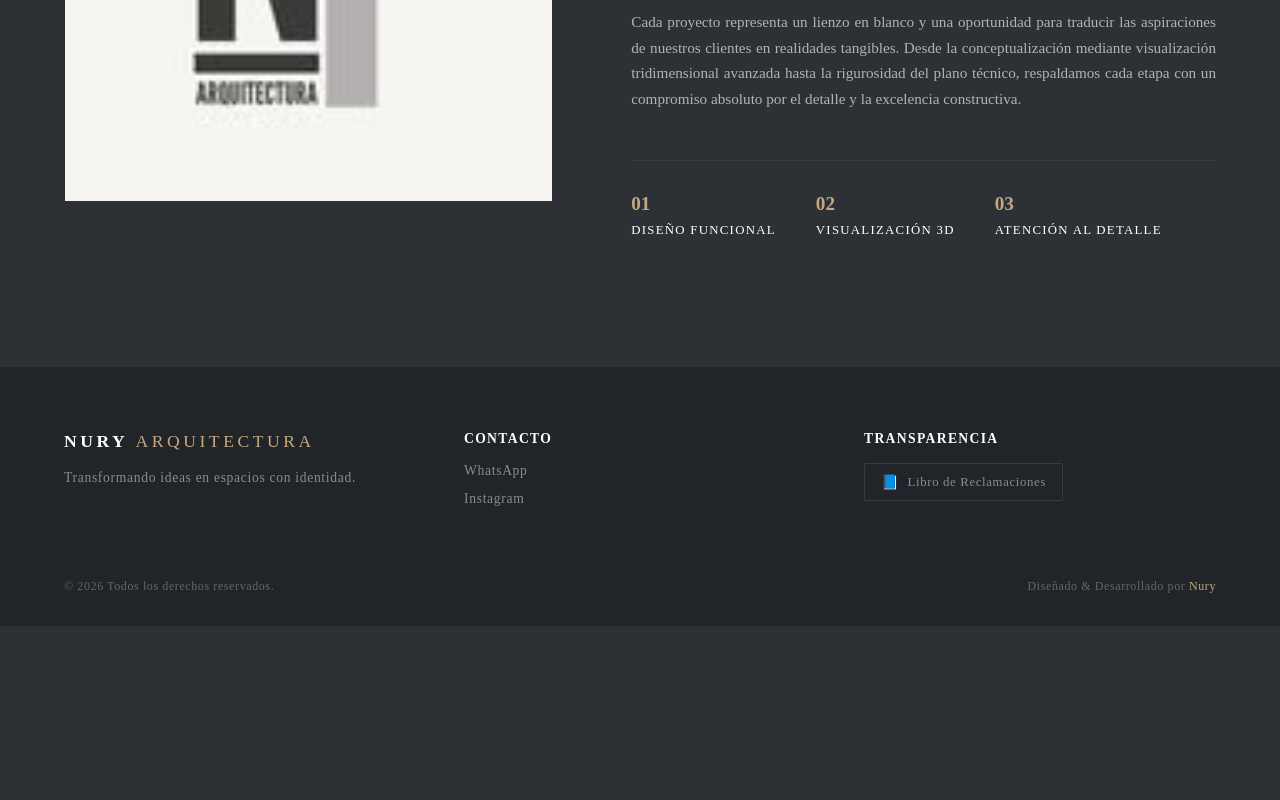
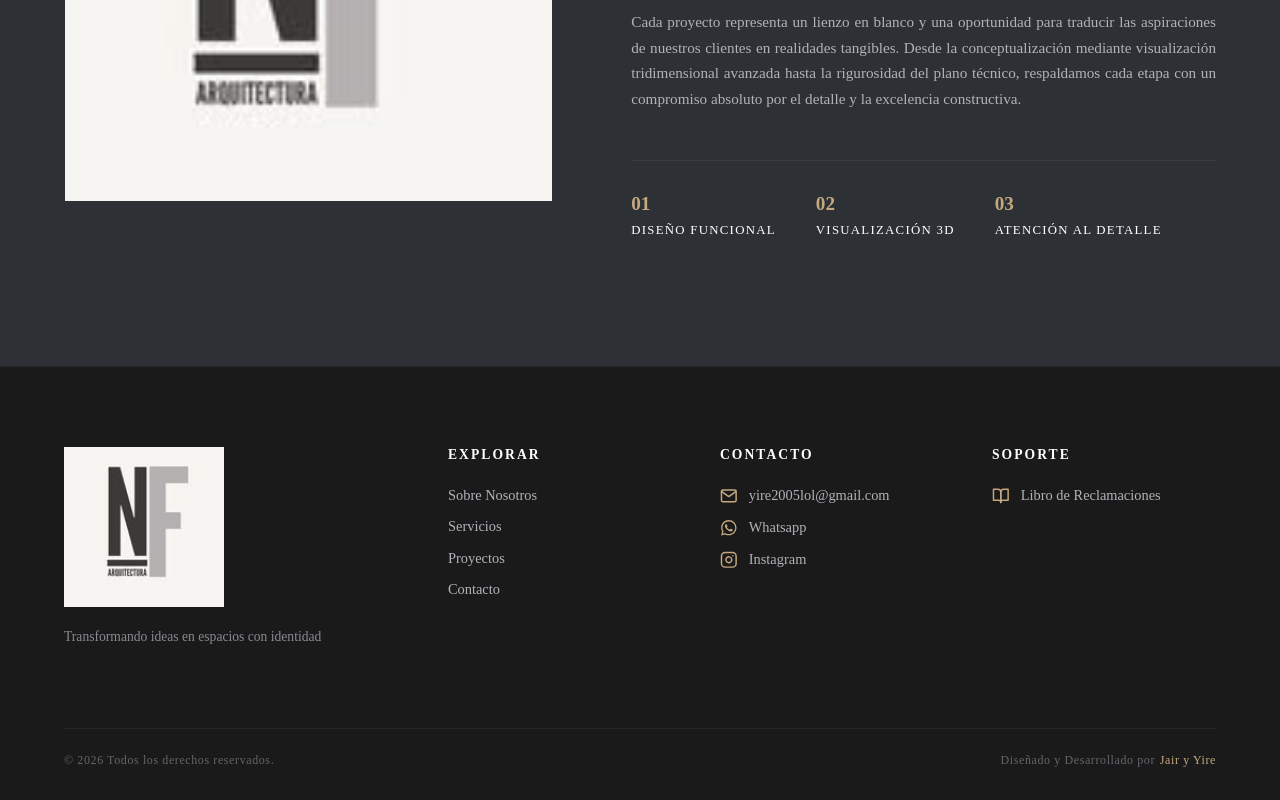
Before and after one commit to yire444/nury_proyecto, a React (Vite) app: page / in a window 1280 px wide. Shown: the part 428-1228 px from the top of the page. Before the commit the page ends 1054 px from the top, so only its background shows below. Built offline with nearby package versions, Linux system fonts and the light colour scheme.

Commit message:
feat: optimizacion de navbar y footer con global y libro de reclamaciones

```diff
--- a/package.json
+++ b/package.json
@@ -11,7 +11,8 @@
   },
   "dependencies": {
     "react": "^19.2.6",
-    "react-dom": "^19.2.6"
+    "react-dom": "^19.2.6",
+    "react-icons": "^5.6.0"
   },
   "devDependencies": {
     "@eslint/js": "^10.0.1",
--- a/src/components/About.jsx
+++ b/src/components/About.jsx
@@ -1,20 +1,22 @@
 import React from 'react';
 import '../styles/About.css';
 import logoEmpresa from '../assets/logo_img.jpg';
+import { FiBookOpen, FiMail, FiMapPin, FiInstagram } from 'react-icons/fi';
+import { FaWhatsapp } from 'react-icons/fa';
 
 const About = () => {
     return (
         <section id="sobre-mi" className="about-container">
             <div className="about-content">
 
-                {/* Columna Izquierda: Imagen Conceptual o Retrato */}
+                {/*Logo*/}
                 <div className="about-image">
                     <div className="about-img-logo">
-                        <img src={logoEmpresa} alt="Logo Nury Arquitectura" />
+                        <img src={logoEmpresa} alt="Imagen no encontrada" />
                     </div>
                 </div>
 
-                {/* Columna Derecha: El Mensaje y Filosofía */}
+                {/*Descripcion*/}
                 <div className="about-text-content">
                     <span className="about-subtitle">Filosofía & Enfoque</span>
                     <h2 className="about-title">Creando espacios con alma y precisión técnica</h2>
--- a/src/components/Footer.jsx
+++ b/src/components/Footer.jsx
@@ -1,48 +1,106 @@
 import React from 'react';
 import '../styles/Footer.css';
+import logoCompany from '../assets/logo_img.jpg';
+import { navMenu } from './Navbar';
+import { FiBookOpen, FiMail, FiMapPin, FiInstagram } from 'react-icons/fi';
+import { FaWhatsapp } from 'react-icons/fa';
+
+export const listContacs = [
+    {
+        id: 1,
+        text: 'yire2005lol@gmail.com',
+        url: 'mailto:yire2005lol@gmail.com',
+        icon: <FiMail />,
+        esExterno: false
+    },
+
+    {
+        id: 2,
+        text: 'Whatsapp',
+        url: 'https://wa.me/915214147',
+        icon: <FaWhatsapp />,
+        esExterno: true
+    },
+
+    {
+        id: 3,
+        text: 'Instagram',
+        url: 'https://www.instagram.com/nf_arquitectura?igsh=MW5uanNqMDZlbHk3aw==',
+        icon: <FiInstagram />,
+        esExterno: true
+    }
+]
+
 
 const Footer = () => {
-    const anioActual = new Date().getFullYear();
+
+    const currentYear = new Date().getFullYear();
 
     return (
-        <footer className="footer-container">
-            <div className="footer-content">
+        <footer className="footer">
 
-                {/* Bloque 1: Marca de la Arquitecta */}
-                <div className="footer-section brand-box">
-                    <h2 className="footer-logo">
-                        NURY <span className="footer-logo-sub">ARQUITECTURA</span>
-                    </h2>
-                    <p className="footer-tagline">Transformando ideas en espacios con identidad.</p>
+            {/*Sección logo y emblema*/}
+            <figure className='footer-brand'>
+                <img src={logoCompany} alt="Logo NF arquitectura" className='footer-logo' />
+                <figcaption className='footer-slogan'><p>Transformando ideas en espacios con identidad</p></figcaption>
+            </figure>
+
+            {/*Sección de navegación*/}
+            <section className='footer-section'>
+                <h3 className='footer-subtitle'>Explorar</h3>
+                <div className='footer-links-group'>
+                    {navMenu.map((nav) => (
+                        <a
+                            key={nav.id}
+                            href={nav.url}
+                            className='footer-link'
+                        >
+                            {nav.name}
+                        </a>
+                    ))}
                 </div>
+            </section>
 
-                {/* Bloque 2: Redes y Contacto (Enlaces Activos) */}
-                <div className="footer-section links-box">
-                    <h3 className="footer-title">Contacto</h3>
-                    <div className="footer-links">
-                        <a href="https://wa.me/tu_numero" target="_blank" rel="noopener noreferrer" className="footer-link-item">
-                            WhatsApp
+
+            {/*Sección contactos*/}
+            <section className='footer-section'>
+                <h3 className='footer-subtitle'>Contacto</h3>
+                <div className='footer-links-group'>
+                    {listContacs.map((contact) => (
+                        <a
+                            key={contact.id}
+                            href={contact.url}
+                            target={contact.esExterno ? "_blank" : "_self"}
+                            rel={contact.esExterno ? "noopener noreferrer" : ""}
+                            className="footer-link"
+                        >
+
+                            {React.cloneElement(contact.icon, { className: "footer-icon" })}
+                            {contact.text}
                         </a>
-                        <a href="https://instagram.com/tu_usuario" target="_blank" rel="noopener noreferrer" className="footer-link-item">
-                            Instagram
-                        </a>
-                    </div>
+                    ))}
                 </div>
+            </section>
 
-                {/* Bloque 3: Sección Legal / Libro de Reclamaciones */}
-                <div className="footer-section legal-box">
-                    <h3 className="footer-title">Transparencia</h3>
-                    <a href="#libro-reclamaciones" className="libro-reclamaciones-btn">
-                        <span className="libro-icono">📘</span> Libro de Reclamaciones
+            {/* Sección Soporte / Libro de Reclamaciones */}
+            <section className='footer-section'>
+                <h3 className='footer-subtitle'>Soporte</h3>
+                <div className='footer-links-group'>
+                    <a
+                        href=""
+                        className='footer-link'
+                    >
+                        <FiBookOpen className='footer-icon' />
+                        <span>Libro de Reclamaciones</span>
                     </a>
                 </div>
+            </section>
 
-            </div>
-
-            {/* Línea final de Créditos */}
-            <div className="footer-bottom">
-                <p>&copy; {anioActual} Todos los derechos reservados.</p>
-                <p>Diseñado & Desarrollado por <span className="author-highlight">Nury</span></p>
+            <div className='footer-credits'>
+                <p>&copy; {currentYear} Todos los derechos reservados.</p>
+                <p>Diseñado y Desarrollado por
+                    <span className='footer-authors'>Jair y Yire</span>
+                </p>
             </div>
         </footer>
     );
--- a/src/components/Navbar.jsx
+++ b/src/components/Navbar.jsx
@@ -1,14 +1,14 @@
 import React from 'react';
 import '../styles/Navbar.css';
+
+export const navMenu = [
+    { id:1, name: 'Sobre Nosotros', url: '#sobre-mi' },
+    { id:2, name: 'Servicios', url: '#servicios' },
+    { id:3, name: 'Proyectos', url: '#proyectos' },
+    { id:4, name: 'Contacto', url: '#contacto' },
+];
+
 const Navbar = () => {
-    {/*Menú de navegación del lado izquierdo*/}
-    const navMenu = [
-        { name: 'Sobre mí', url: '#sobre-mi' },
-        { name: 'Servicios', url: '#servicios' },
-        { name: 'Proyectos', url: '#proyectos' },
-        { name: 'Contacto', url: '#contacto' },
-
-    ];
 
     return (
         <nav className="navbar">
@@ -19,9 +19,10 @@ const Navbar = () => {
 
             {/* Navbar lado derecho */}
             <div className="navbar-right">
-                {navMenu.map((enlace, e) => (
-                    <a key={e} href={enlace.url} className="nav-url">
-                        {enlace.name}
+                {/* 3. Sigue leyendo el array de arriba sin problemas */}
+                {navMenu.map((nav) => (
+                    <a key={nav.id} href={nav.url} className="nav-url">
+                        {nav.name}
                     </a>
                 ))}
             </div>
--- a/src/styles/Footer.css
+++ b/src/styles/Footer.css
@@ -1,139 +1,139 @@
-/* src/styles/Footer.css */
-
-.footer-container {
+/* 1. CONTENEDOR GENERAL */
+.footer {
   width: 100%;
   box-sizing: border-box;
-  background-color: #212529;
-  padding: 4rem 4rem 2rem 4rem;
-  border-top: 1px solid rgba(255, 255, 255, 0.06);
-  margin-top: auto;
-}
-
-.footer-content {
+  background-color: #1a1a1a;
+  padding: 5rem 4rem 2rem 4rem;
+  border-top: 1px solid rgba(255, 255, 255, 0.05);
   display: flex;
   justify-content: space-between;
   align-items: flex-start;
   flex-wrap: wrap;
   gap: 3rem;
-  padding-bottom: 3rem;
-  border-b: 1px solid rgba(255, 255, 255, 0.04);
+  max-width: 100%;
 }
 
+/* 2. BLOQUE MARCA (LOGO Y EMBLEMA) */
+.footer-brand {
+  display: flex;
+  flex-direction: column;
+  gap: 1.2rem;
+  margin: 0;
+  flex: 1.5;
+  min-width: 250px;
+}
+
+.footer-logo {
+  max-width: 160px;
+  height: auto;
+  object-fit: contain;
+}
+
+.footer-slogan p {
+  color: #8a8a93;
+  font-size: 0.85rem;
+  line-height: 1.6;
+  margin: 0;
+}
+
+/* 3. COLUMNAS REUTILIZABLES (Aplica a Explorar, Contacto y Soporte a la vez) */
 .footer-section {
   display: flex;
   flex-direction: column;
-  gap: 1rem;
+  gap: 1.5rem;
   flex: 1;
   min-width: 200px;
 }
 
-.footer-logo {
-  color: #ffffff;
-  font-size: 1.1rem;
-  font-weight: 700;
-  letter-spacing: 0.2em;
-  margin: 0;
-  text-transform: uppercase;
-}
-
-.footer-logo-sub {
-  font-weight: 300;
-  color: #c5a880;
-}
-
-.footer-tagline {
-  color: #8a8a93;
-  font-size: 0.85rem;
-  margin: 0;
-  letter-spacing: 0.05em;
-  line-height: 1.5;
-}
-
-.footer-title {
+.footer-subtitle {
   color: #ffffff;
   font-size: 0.85rem;
   text-transform: uppercase;
-  letter-spacing: 0.1em;
+  letter-spacing: 0.15em;
   font-weight: 600;
   margin: 0;
 }
 
-.footer-links {
+.footer-links-group {
   display: flex;
   flex-direction: column;
-  gap: 0.75rem;
+  gap: 0.9rem;
 }
 
-.footer-link-item {
+/* 4. ELEMENTOS DE ENLACE E ICONOS */
+.footer-link {
+  display: flex;
+  align-items: center;
+  gap: 0.7rem;
   text-decoration: none;
-  color: #8a8a93;
-  font-size: 0.85rem;
-  letter-spacing: 0.05em;
+  color: #b2b2ba;
+  font-size: 0.9rem;
   transition: color 0.3s ease;
   width: fit-content;
 }
 
-.footer-link-item:hover {
+.footer-link:hover {
   color: #c5a880;
 }
 
-.libro-reclamaciones-btn {
-  display: flex;
-  align-items: center;
-  gap: 0.5rem;
-  text-decoration: none;
-  color: #8a8a93;
-  font-size: 0.8rem;
-  letter-spacing: 0.05em;
-  border: 1px solid rgba(255, 255, 255, 0.1);
-  padding: 0.6rem 1rem;
-  width: fit-content;
-  border-radius: 2px;
-  transition: all 0.3s ease;
+.footer-icon {
+  font-size: 1.1rem;
+  color: #c5a880;
+  transition: transform 0.3s ease;
 }
 
-.libro-reclamaciones-btn:hover {
-  border-color: #c5a880;
-  color: #ffffff;
-  background-color: rgba(197, 168, 128, 0.05);
+.footer-link:hover .footer-icon {
+  transform: translateY(-2px);
 }
 
-.libro-icono {
-  font-size: 0.9rem;
-}
-
-.footer-bottom {
+/* 5. BARRA DE CRÉDITOS INFERIOR */
+.footer-credits {
+  width: 100%;
+  border-top: 1px solid rgba(255, 255, 255, 0.05);
+  padding-top: 1.5rem;
+  margin-top: 2rem;
   display: flex;
   justify-content: space-between;
   align-items: center;
-  padding-top: 1.5rem;
   flex-wrap: wrap;
   gap: 1rem;
 }
 
-.footer-bottom p {
+.footer-credits p {
   color: #64646c;
   font-size: 0.75rem;
   margin: 0;
   letter-spacing: 0.05em;
 }
 
-.author-highlight {
+.footer-authors {
   color: #c5a880;
   font-weight: 500;
+  margin-left: 0.3rem;
 }
 
+/* 6. RESPONSIVE COMPLETO (Celulares y Tablets) */
 @media (max-width: 768px) {
-  .footer-content {
+  .footer {
+    padding: 4rem 2rem 2rem 2rem;
     flex-direction: column;
     align-items: center;
     text-align: center;
+    gap: 2.5rem;
   }
+
+  .footer-brand,
   .footer-section {
     align-items: center;
+    min-width: 100%;
   }
-  .footer-bottom {
+
+  .footer-link {
+    margin: 0 auto;
+  }
+
+  .footer-credits {
     flex-direction: column;
-    text-align: center;
+    gap: 0.5rem;
   }
 }
```
Also changed, not shown: 1 other file (tests, documents, lock files or other folders).
